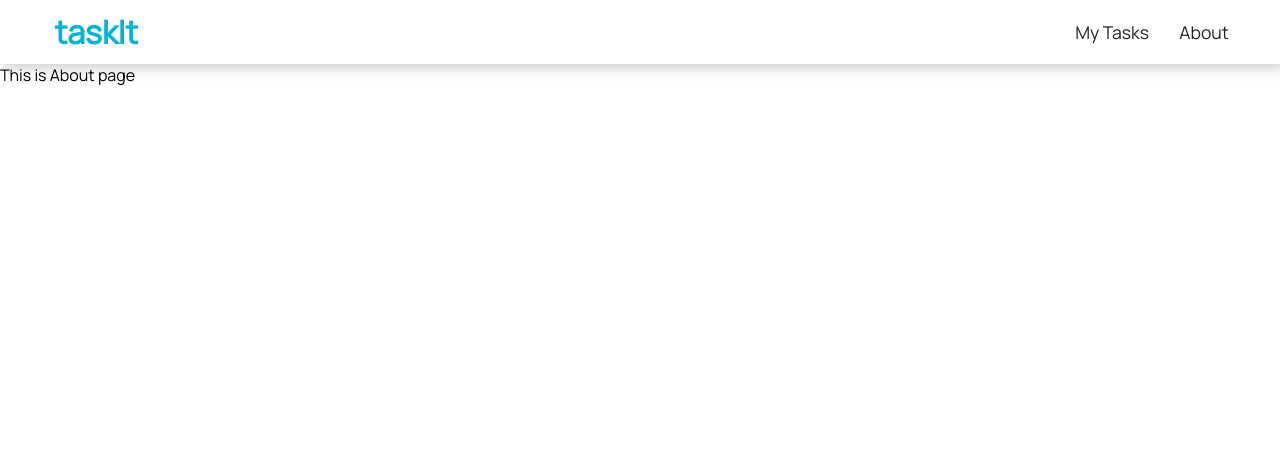
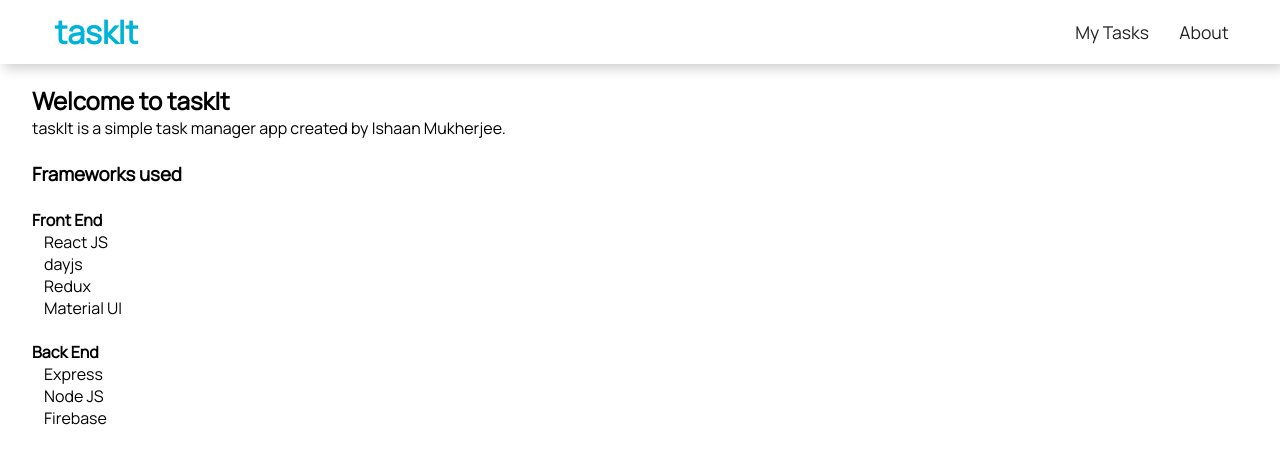
Before and after one commit to im-ishaanm/taskIt-frontend, a React (Create React App) app: page /about in a window 1280 px wide. Shown: the top 464 px of the page. Built offline with nearby package versions, Linux system fonts and the light colour scheme; the HTML template or start-up script is replaced by a standard one.

Commit message:
added about page

```diff
--- a/src/pages/AboutPage.js
+++ b/src/pages/AboutPage.js
@@ -1,10 +1,27 @@
 import React, { Component } from "react";
+import "../styles/About.css";
 
 class AboutPage extends Component {
   render() {
     return (
-      <div>
-        <p>This is About page</p>
+      <div className="about-page">
+        <h2>Welcome to taskIt</h2>
+        <p>taskIt is a simple task manager app created by Ishaan Mukherjee.</p>
+        <br />
+        <h3>Frameworks used</h3>
+        <h4>Front End</h4>
+        <ul>
+          <li>React JS</li>
+          <li>dayjs</li>
+          <li>Redux</li>
+          <li>Material UI</li>
+        </ul>
+        <h4>Back End</h4>
+        <ul>
+          <li>Express</li>
+          <li>Node JS</li>
+          <li>Firebase</li>
+        </ul>
       </div>
     );
   }
--- /dev/null
+++ b/src/styles/About.css
@@ -0,0 +1,15 @@
+.about-page {
+  margin-top: 20px;
+  margin-left: 32px;
+}
+ul {
+  list-style: none;
+}
+
+.about-page h4 {
+  margin-top: 22px;
+}
+
+.about-page ul li {
+  margin-left: 12px;
+}
```
